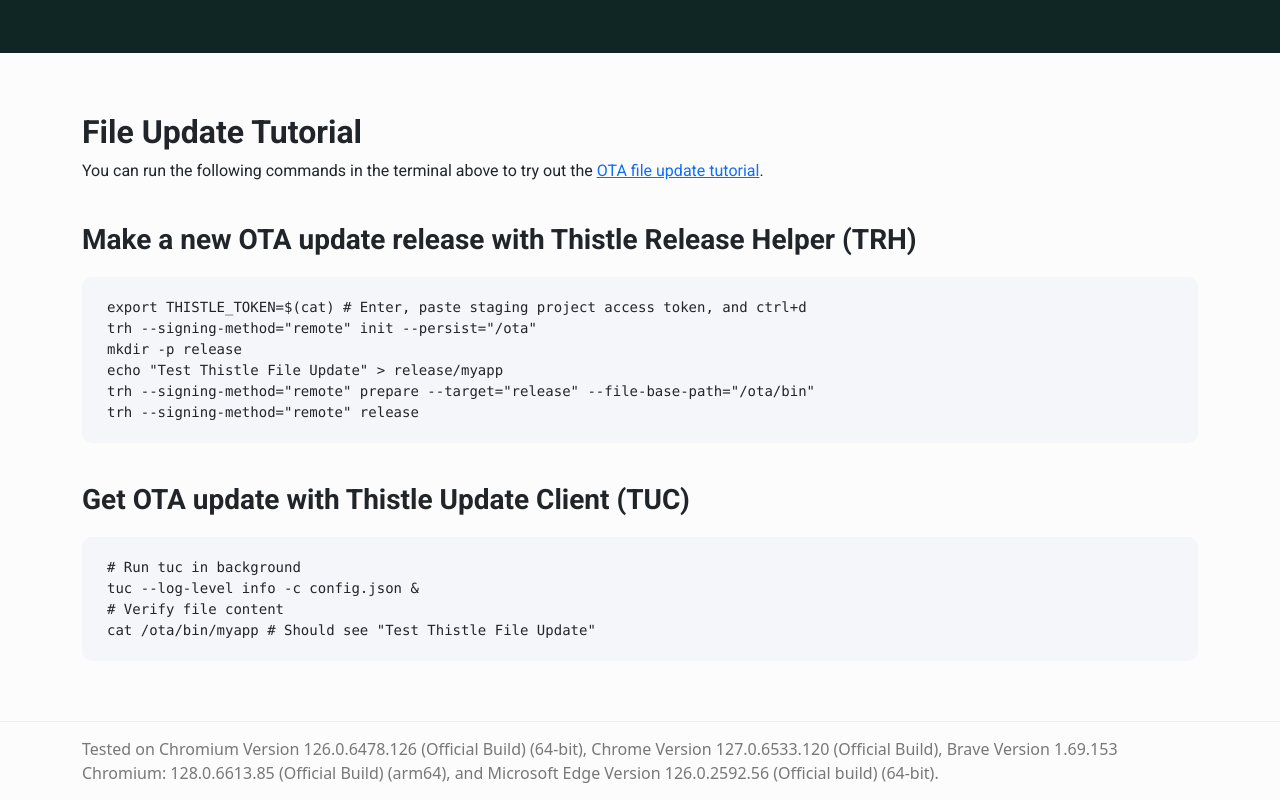
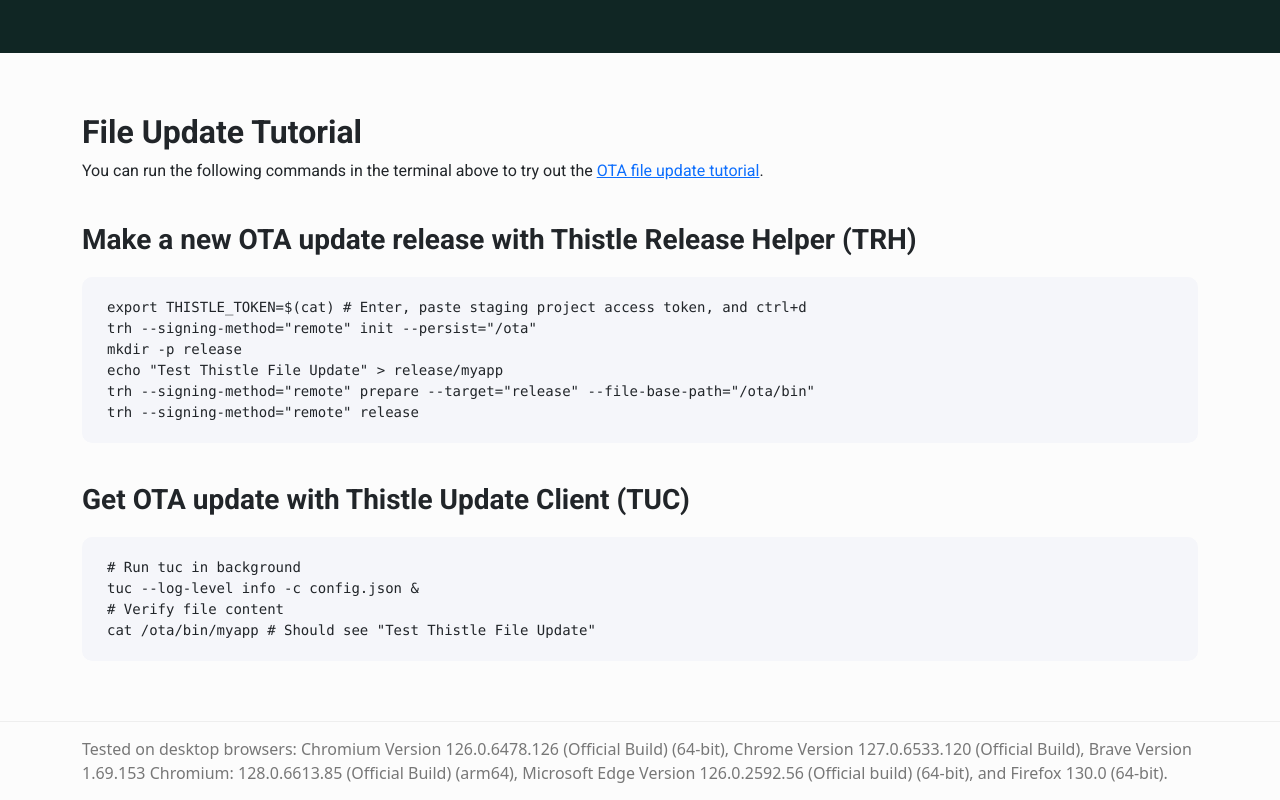
Before and after one commit to thistletech/tib-demo, a plain HTML site: page index.html in a window 1280 px wide. Shown: the part 588-1388 px from the top of the page. Drawn offline with nearby package versions, Linux system fonts and the light colour scheme; a script that the page names is missing.

Commit message:
Add Firefox to supported desktop browser list (#23)
Tested to work on Firefox 130.0 (64-bit).

```diff
--- a/index.html
+++ b/index.html
@@ -264,10 +264,11 @@
       </div>
       <div class="footer subtext">
         <div class="container">
-          Tested on Chromium Version 126.0.6478.126 (Official Build) (64-bit),
-          Chrome Version 127.0.6533.120 (Official Build), Brave Version 1.69.153
-          Chromium: 128.0.6613.85 (Official Build) (arm64), and Microsoft Edge
-          Version 126.0.2592.56 (Official build) (64-bit).
+          Tested on desktop browsers: Chromium Version 126.0.6478.126 (Official
+          Build) (64-bit), Chrome Version 127.0.6533.120 (Official Build), Brave
+          Version 1.69.153 Chromium: 128.0.6613.85 (Official Build) (arm64),
+          Microsoft Edge Version 126.0.2592.56 (Official build) (64-bit), and
+          Firefox 130.0 (64-bit).
         </div>
       </div>
     </div>
```
